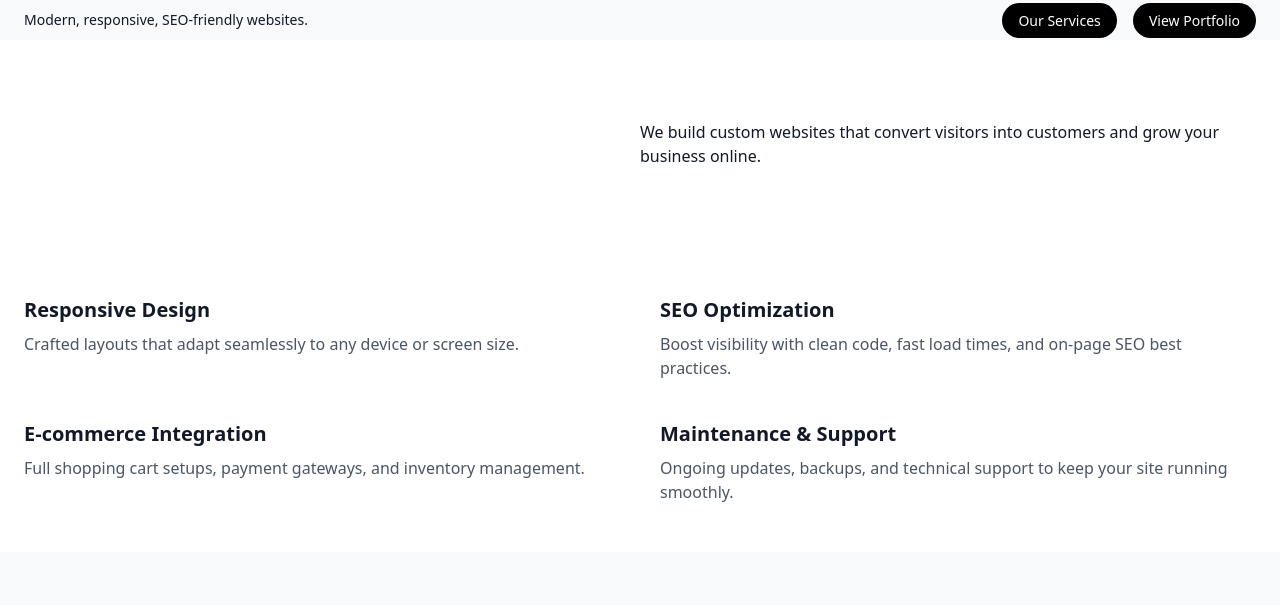
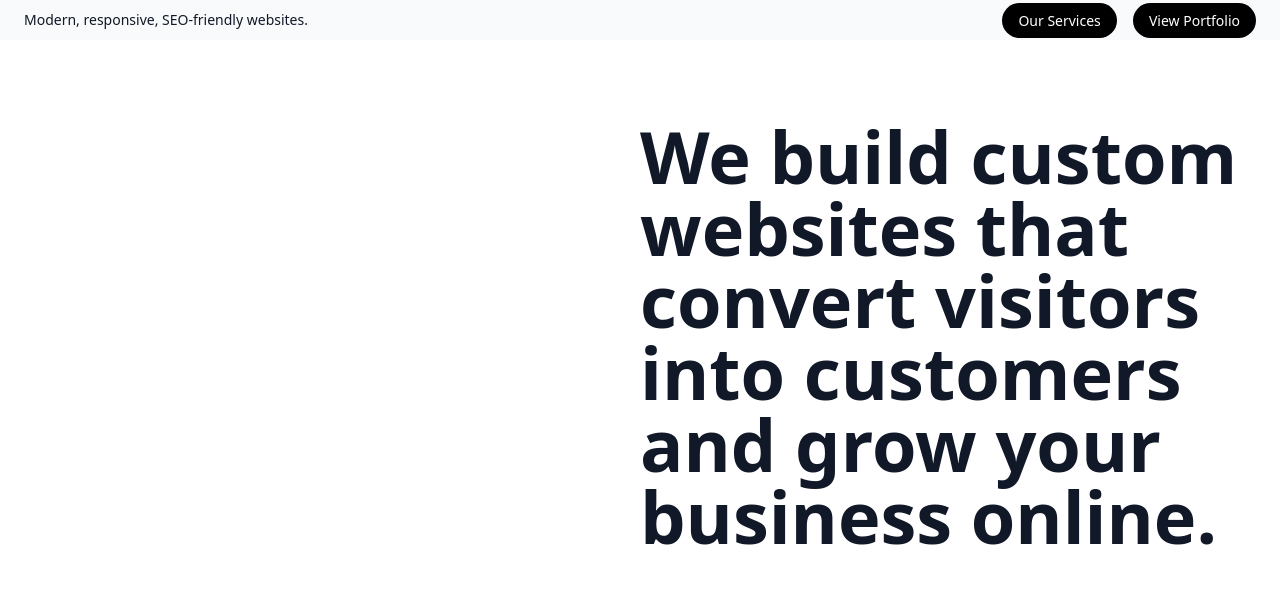
Before and after one commit to DAG-WEBDEV/dag-media-website, a plain HTML site: page index.html in a window 1280 px wide. Shown: the top 605 px of the page. Drawn offline with nearby package versions, Linux system fonts and the light colour scheme; a web font is replaced by a local one.

Commit message:
Update index.html

```diff
--- a/index.html
+++ b/index.html
@@ -39,7 +39,7 @@
     <div class="md:flex items-center">
       <div class="md:w-1/2"></div>
       <div class="md:w-1/2">
-        <h1 class="$1text-6xl md:text-7xl$2leading-snug$3">We build custom websites that convert visitors into customers and grow your business online.</h1>
+        <h1 class="text-6xl md:text-7xl font-header font-bold leading-snug">We build custom websites that convert visitors into customers and grow your business online.</h1>
       </div>
     </div>
   </section>
```
